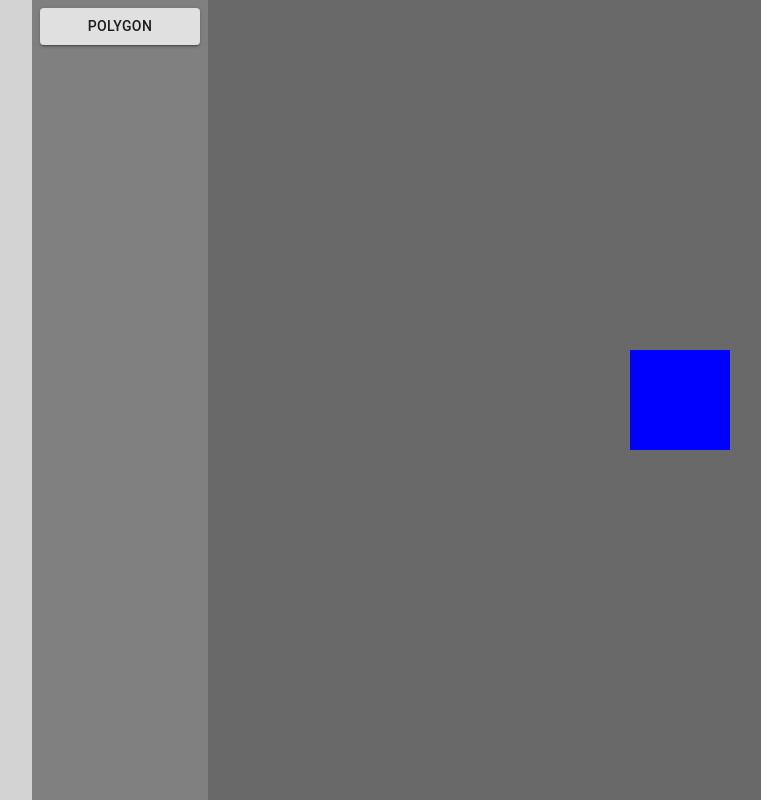
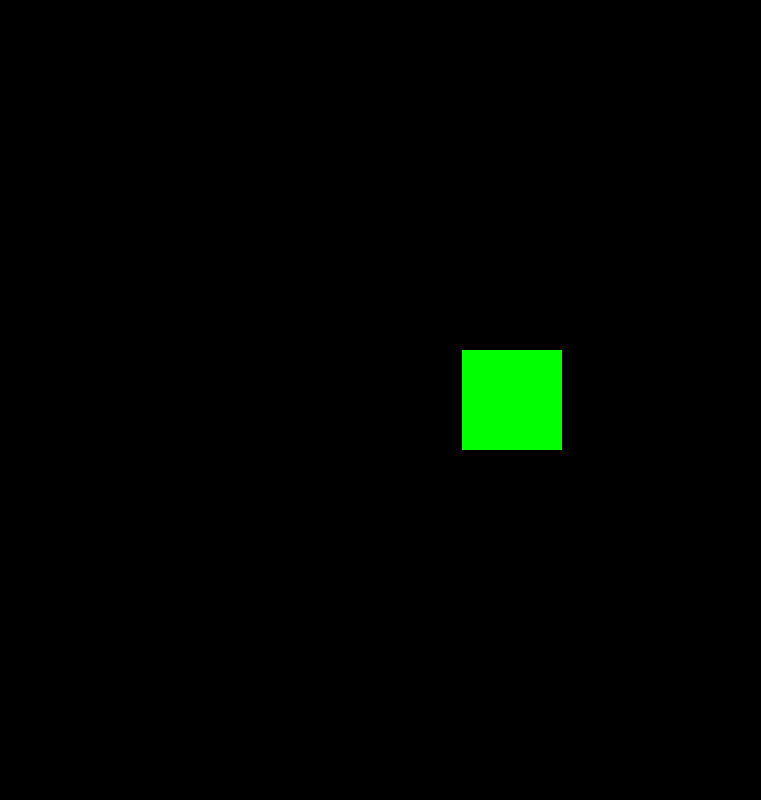
Before and after one commit to KevinBrendel/react-three-map-editor-test, a React (Create React App) app: page / in a window 1280 px wide. Shown: the whole page, without its empty margins (128-889 px from the left). Built offline with nearby package versions, Linux system fonts and the light colour scheme.

Commit message:
Revert "Experiments"
This reverts commit 94514b13535e6deb13779759b5ea7b210e82bf2e.

```diff
--- a/package.json
+++ b/package.json
@@ -3,19 +3,16 @@
   "version": "0.1.0",
   "private": true,
   "dependencies": {
-    "@material-ui/core": "^4.8.0",
     "@testing-library/jest-dom": "^4.2.4",
     "@testing-library/react": "^9.3.2",
     "@testing-library/user-event": "^7.1.2",
     "@types/jest": "^24.0.0",
-    "@types/material-ui": "^0.21.7",
     "@types/node": "^12.0.0",
     "@types/react": "^16.9.0",
     "@types/react-dom": "^16.9.0",
     "react": "^16.12.0",
     "react-dom": "^16.12.0",
     "react-scripts": "3.3.0",
-    "react-three-fiber": "^3.0.17",
     "three": "^0.111.0",
     "typescript": "~3.7.2"
   },
--- a/src/App.tsx
+++ b/src/App.tsx
@@ -1,32 +1,11 @@
-import React, { useState } from 'react';
+import React from 'react';
 import Editor from './components/Editor';
-import { Grid, Button } from '@material-ui/core';
 
 const App: React.FC = () => {
-
-	let [draw, setDraw] = useState(false);
-
 	return (
 		<div style={{ height: "100vh" }}>
-			<Grid container direction="row" alignItems="stretch" style={{ width: "100%", height: "100%" }}>
-				<Grid item style={{ width: "160px", padding: "8px", backgroundColor: "lightgrey" }}>
-
-				</Grid>
-				<div style={{ width: "160px", padding: "8px", backgroundColor: "grey" }}>
-					<Grid item container direction="column" alignItems="stretch">
-						<Button variant="contained" onClick={() => {
-							setDraw(!draw);
-						}}>
-							Polygon
-						</Button>
-					</Grid>
-				</div>
-				<Grid item style={{ flexGrow: 1 }}>
-					<Editor draw={draw} />
-				</Grid>
-			</Grid >
-		</div >
-
+			<Editor />
+		</div>
 	);
 }
 
--- a/src/components/Editor.tsx
+++ b/src/components/Editor.tsx
@@ -1,15 +1,9 @@
-import React, { useEffect, useLayoutEffect } from 'react';
+import React, { useEffect } from 'react';
 import * as Three from 'three';
-import { OrthographicCamera, WebGLRenderer, BoxGeometry } from 'three';
+import { OrthographicCamera, WebGLRenderer } from 'three';
 import { OrbitControls } from 'three/examples/jsm/controls/OrbitControls';
-import { Canvas, Renderer, useThree, extend, useFrame } from 'react-three-fiber';
-//extend({ OrbitControls });
 
-interface EditorProps {
-	draw: boolean;
-}
-
-const Editor: React.FC<EditorProps> = (props) => {
+const Editor: React.FC = () => {
 	let canvasElement = {} as HTMLCanvasElement;
 
 	useEffect(() => {
@@ -19,14 +13,13 @@ const Editor: React.FC<EditorProps> = (props) => {
 		camera.rotation.set(90, 0, 0);
 		camera.zoom = 20;
 		var renderer = new Three.WebGLRenderer({ canvas: canvasElement });
-		renderer.setClearColor("dimgrey");
 		var controls = new OrbitControls(camera, renderer.domElement);
 		controls.mouseButtons = { LEFT: Three.MOUSE.PAN, MIDDLE: Three.MOUSE.DOLLY, RIGHT: Three.MOUSE.PAN };
 		controls.touches = { ONE: Three.TOUCH.PAN, TWO: Three.TOUCH.DOLLY_PAN };
 		controls.enableRotate = false;
 
 		var geometry = new Three.BoxGeometry(10, 10, 10);
-		var material = new Three.MeshBasicMaterial({ color: props.draw ? "red" : "blue" });
+		var material = new Three.MeshBasicMaterial({ color: 0x00ff00 });
 		var cube = new Three.Mesh(geometry, material);
 		scene.add(cube);
 
@@ -47,10 +40,6 @@ const Editor: React.FC<EditorProps> = (props) => {
 		};
 
 		render();
-
-		return (() => {
-			controls.dispose();
-		});
 	});
 
 	const resizeRendererToDisplaySize = (renderer: WebGLRenderer) => {
@@ -68,44 +57,5 @@ const Editor: React.FC<EditorProps> = (props) => {
 	return (
 		<canvas ref={ref => (canvasElement = ref!)} style={{ width: "100%", height: "100%", display: "block" }} />
 	);
-
-
-	// function Stuff() {
-	// 	const { gl, size } = useThree();
-
-	// 	gl.setClearColor("dimgrey");
-	// 	gl.setSize(size.width, size.height);
-	// 	// var controls = new OrbitControls(camera, gl.domElement);
-	// 	// controls.mouseButtons = { LEFT: Three.MOUSE.PAN, MIDDLE: Three.MOUSE.DOLLY, RIGHT: Three.MOUSE.PAN };
-	// 	// controls.touches = { ONE: Three.TOUCH.PAN, TWO: Three.TOUCH.DOLLY_PAN };
-	// 	// controls.enableRotate = false;
-
-	// 	// controls.update();
-
-	// 	return (
-	// 		<mesh>
-	// 			<boxBufferGeometry attach="geometry" args={[10, 10, 10]} />
-	// 			<meshBasicMaterial attach="material" color={props.draw ? "red" : "blue"} />
-	// 		</mesh>
-	// 	);
-	// }
-
-	// const Controls = () => {
-	// 	const { camera, gl } = useThree();
-	// 	var controls = new OrbitControls(camera, gl.domElement);
-	// 	controls.mouseButtons = { LEFT: Three.MOUSE.PAN, MIDDLE: Three.MOUSE.DOLLY, RIGHT: Three.MOUSE.PAN };
-	// 	controls.touches = { ONE: Three.TOUCH.PAN, TWO: Three.TOUCH.DOLLY_PAN };
-	// 	controls.enableRotate = false;
-
-	// 	useFrame(_ => controls.update());
-	// 	return <mesh></mesh>;
-	// }
-
-	// return (
-	// 	<Canvas orthographic={true} camera={{ position: new Three.Vector3(0, 100, 0), rotation: new Three.Euler(90, 0, 0), zoom: 20 }} style={{ width: "100%", height: "100%", display: "block" }}>
-	// 		<Controls />
-	// 		<Stuff />
-	// 	</Canvas>
-	// );
 };
 export default Editor;
```
Also changed, not shown: 1 other file (tests, documents, lock files or other folders).
